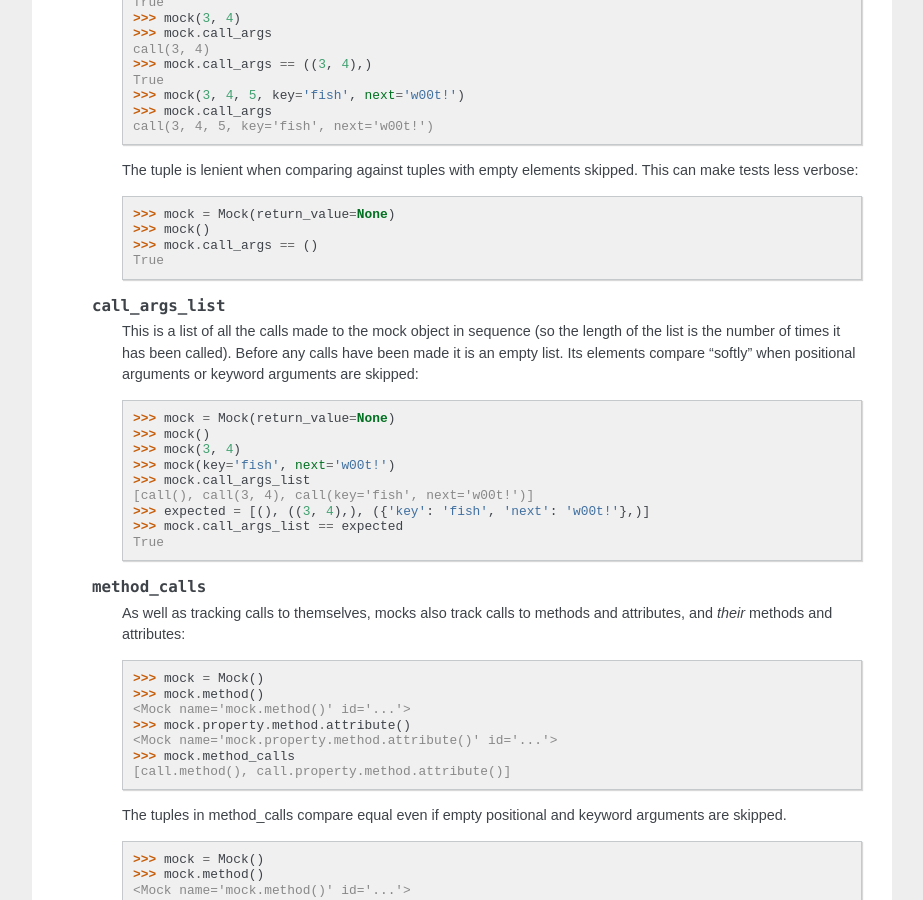
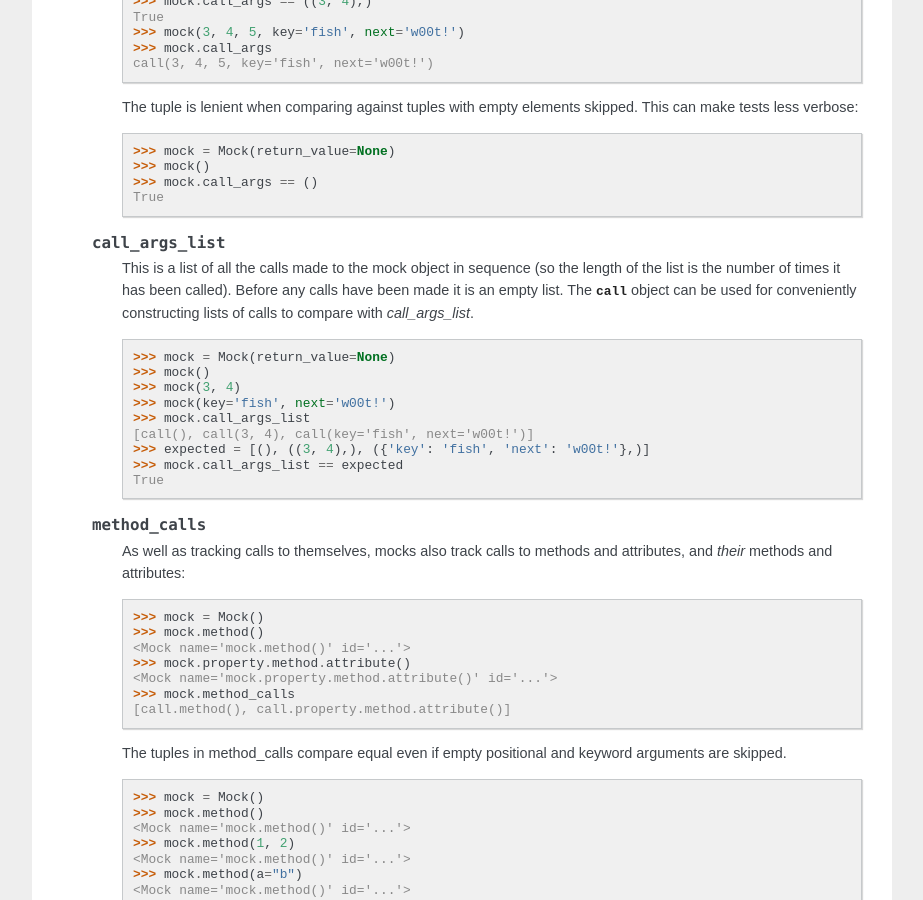
Before and after one commit to testing-cabal/mock, a Sphinx documentation site: the page built from docs/mock.txt, in a window 1280 px wide and 900 px high, scrolled down 5564 px. Shown: the whole window, without its empty margins (198-1121 px from the left). Built offline with Sphinx 7.4.7, drawn with Linux system fonts in a browser that asks for light colours; some of the changed text lies outside the part shown.

Commit message:
Reformat Mock attribute docs

```diff
--- a/docs/mock.txt
+++ b/docs/mock.txt
@@ -307,8 +307,8 @@
             >>> mock()
             'fish'
 
-        The default return value is a mock object and you can configure it in the
-        normal way:
+        The default return value is a mock object and you can configure it in
+        the normal way:
 
         .. doctest::
 
@@ -341,8 +340,8 @@
         function returns :data:`DEFAULT` then the mock will return its normal
         value (from the :attr:`return_value`.
 
-        An example of a mock that raises an exception (to test exception handling of
-        an API):
+        An example of a mock that raises an exception (to test exception
+        handling of an API):
 
         .. doctest::
 
@@ -382,8 +377,8 @@
             >>> mock()
             3
 
-        `side_effect` can be set in the constructor. Here's an example that adds one
-        to the value the mock is called with and returns it:
+        `side_effect` can be set in the constructor. Here's an example that
+        adds one to the value the mock is called with and returns it:
 
         .. doctest::
 
@@ -431,12 +426,13 @@
             >>> mock.call_args == ()
             True
 
-    .. attribute:: Mock.call_args_list
+    .. attribute:: call_args_list
 
-        This is a list of all the calls made to the mock object in sequence (so
-        the length of the list is the number of times it has been called). Before
-        any calls have been made it is an empty list. Its elements compare
-        "softly" when positional arguments or keyword arguments are skipped:
+        This is a list of all the calls made to the mock object in sequence
+        (so the length of the list is the number of times it has been
+        called). Before any calls have been made it is an empty list. The
+        :data:`call` object can be used for conveniently constructing lists of
+        calls to compare with `call_args_list`.
 
         .. doctest::
 
@@ -524,7 +520,6 @@
     A non-callable version of `Mock`. The constructor parameters have the same
     meaning of `Mock`, with the exception of `return_value` and `side_effect`
     which have no meaning on a non-callable mock.
-
 
 Mock objects that use a class or an instance as a `spec` or `spec_set` are able
 to pass `isintance` tests:
@@ -540,7 +535,6 @@
 
 The `Mock` classes have support for mocking magic methods. See :ref:`magic
 methods <magic-methods>` for the full details.
-
 
 The mock classes and the :func:`patch` decorators all take arbitrary keyword
 arguments for configuration. For the `patch` decorators the keywords are
@@ -573,7 +567,6 @@
     KeyError
 
 
-
 .. index:: __call__
 .. index:: calling
 
```
Also changed, not shown: other parts of docs/mock.txt (+28 -33 lines), docs/changelog.txt (+6 -5 lines).
